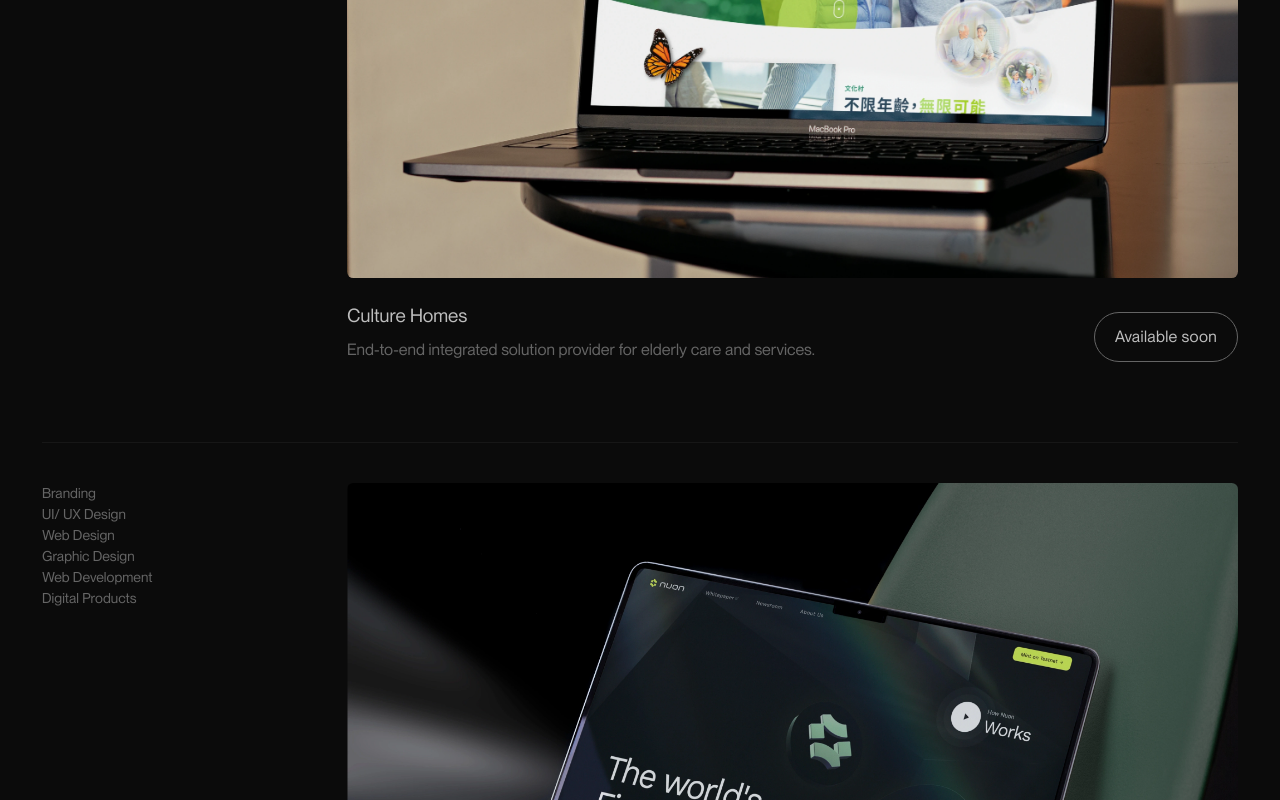
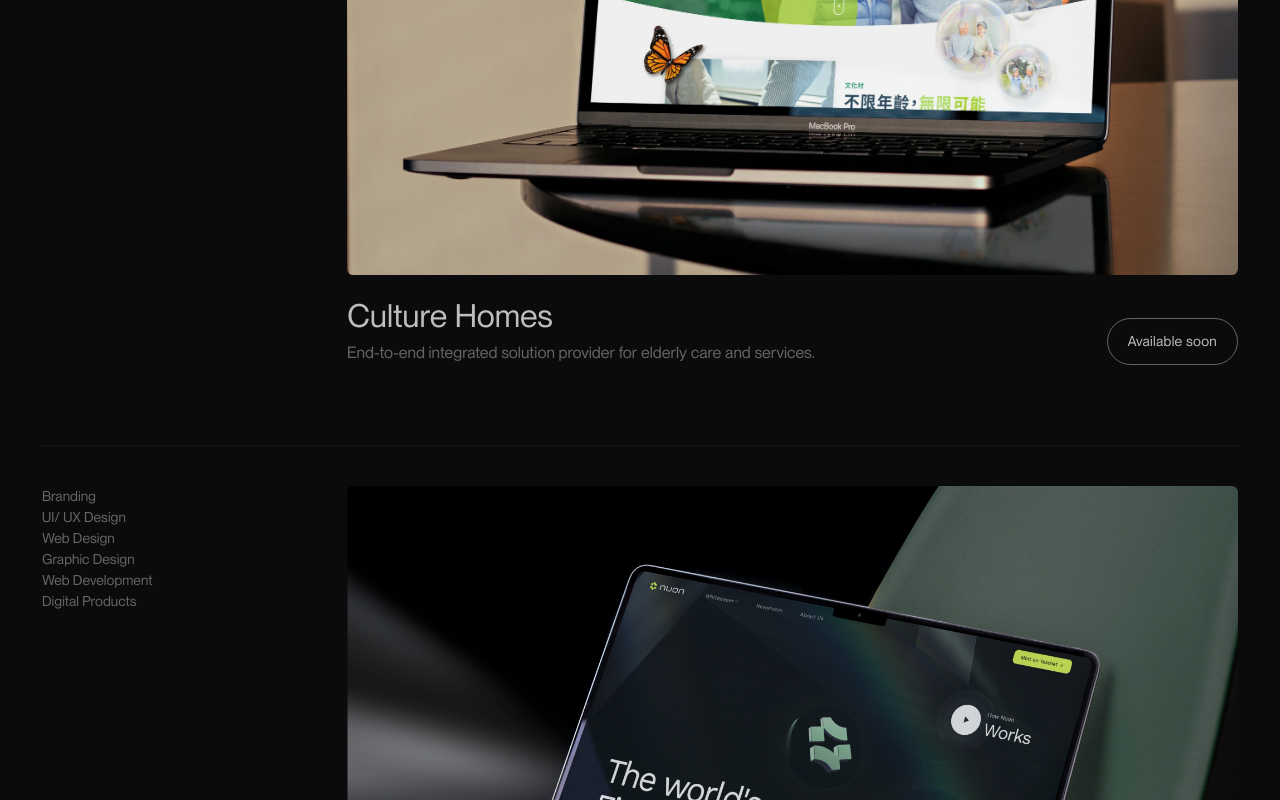
Before and after one commit to kennchann/portfo-web, a React (Vite) app: page / in a window 1280 px wide. Shown: the part 2000-2800 px from the top of the page. Built offline with nearby package versions, Linux system fonts and the light colour scheme.

Commit message:
modify: scss

```diff
--- a/src/_assets/css/_base/forms.scss
+++ b/src/_assets/css/_base/forms.scss
@@ -34,6 +34,7 @@ button {
   background: none;
   color: var(--color-text);
   letter-spacing: 0.02em;
+  font-size: $font-size-small;
   cursor: pointer;
   white-space: nowrap;
   transition: all 200ms cubic-bezier(0.77, 0.08, 0.51, 0.83);
--- a/src/_assets/css/_base/text.scss
+++ b/src/_assets/css/_base/text.scss
@@ -62,6 +62,21 @@ h1 {
   }
 }
 
+h2 {
+  color: var(--color-text);
+  font-family: $font-family-heading;
+  line-height: 1.05;
+  font-size: 1.8rem;
+
+  @media (min-width: 992px) {
+    font-size: 2rem;
+  }
+
+  @media (min-width: 1450px) {
+    font-size: 2.2rem;
+  }
+}
+
 /* Custom Class */
 .highlight {
   font-family: $font-family-body;
--- a/src/_assets/css/modules/nav.scss
+++ b/src/_assets/css/modules/nav.scss
@@ -10,7 +10,7 @@ nav {
   backdrop-filter: blur(50px);
 
   span {
-    font-size: $font-size-base;
+    font-size: $font-size-small;
     cursor: pointer;
     transition: all 200ms cubic-bezier(0.77, 0.08, 0.51, 0.83);
 
@@ -21,7 +21,13 @@ nav {
 }
 
 .nav-bar {
-  padding: 2rem 0;
+  padding: 1rem 0;
+
+  @media (min-width: 768px) {
+    & {
+      padding: 2rem 0;
+    }
+  }
 }
 
 .menu-toggle {
@@ -98,7 +104,7 @@ nav {
 
 nav.active {
   .menu-wrap {
-    height: 35vh;
+    height: 60vh;
 
     @media (min-width: 768px) {
       & {
--- a/src/_assets/css/modules/work.scss
+++ b/src/_assets/css/modules/work.scss
@@ -75,10 +75,26 @@
 
         .work-detail-wrap {
           display: flex;
-          flex-direction: row;
+          flex-direction: column;
           justify-content: space-between;
-          align-items: flex-end;
+          align-items: flex-start;
           gap: 2rem;
+
+          button {
+            width: 100%;
+          }
+
+          @media (min-width: 768px) {
+            & {
+              flex-direction: row;
+              justify-content: space-between;
+              align-items: flex-end;
+            }
+
+            button {
+              width: fit-content;
+            }
+          }
 
           .work-detail {
             display: inline-grid;
--- a/src/components/work.tsx
+++ b/src/components/work.tsx
@@ -14,7 +14,7 @@ function Work() {
             </div>
             <div className="work-detail-wrap">
               <div className="work-detail">
-                <h3 className="work-title">Culture Homes</h3>
+                <h2 className="work-title">Culture Homes</h2>
                 <span className="work-brief">End-to-end integrated solution provider for elderly care and services.</span>
               </div>
               <button>Available soon</button>
@@ -37,7 +37,7 @@ function Work() {
             </div>
             <div className="work-detail-wrap">
               <div className="work-detail">
-                <h3 className="work-title">Nuon Finance</h3>
+                <h2 className="work-title">Nuon Finance</h2>
                 <span className="work-brief">Nuon.fi is a safe and transparent DeFi protocol.</span>
               </div>
               <button>Available soon</button>
@@ -59,7 +59,7 @@ function Work() {
             </div>
             <div className="work-detail-wrap">
               <div className="work-detail">
-                <h3 className="work-title">Trusted Node</h3>
+                <h2 className="work-title">Trusted Node</h2>
                 <span className="work-brief">Decentralized, non-custodial validator service and governance hub.</span>
               </div>
               <button>Available soon</button>
@@ -78,7 +78,7 @@ function Work() {
             </div>
             <div className="work-detail-wrap">
               <div className="work-detail">
-                <h3 className="work-title">Skyteam Education</h3>
+                <h2 className="work-title">Skyteam Education</h2>
                 <span className="work-brief">Offers a range of academic courses for secondary students.</span>
               </div>
               <button>Available soon</button>
@@ -96,7 +96,7 @@ function Work() {
             </div>
             <div className="work-detail-wrap">
               <div className="work-detail">
-                <h3 className="work-title">CFSS Gradbook</h3>
+                <h2 className="work-title">CFSS Gradbook</h2>
                 <span className="work-brief">Captures the spirit and accomplishments of the graduating class.</span>
               </div>
               <button>Available soon</button>
@@ -114,7 +114,7 @@ function Work() {
             </div>
             <div className="work-detail-wrap">
               <div className="work-detail">
-                <h3 className="work-title">Dogily Official</h3>
+                <h2 className="work-title">Dogily Official</h2>
                 <span className="work-brief">Creating pet-human matchy accessories that are chic yet timeless.</span>
               </div>
               <button>Available soon</button>
```
